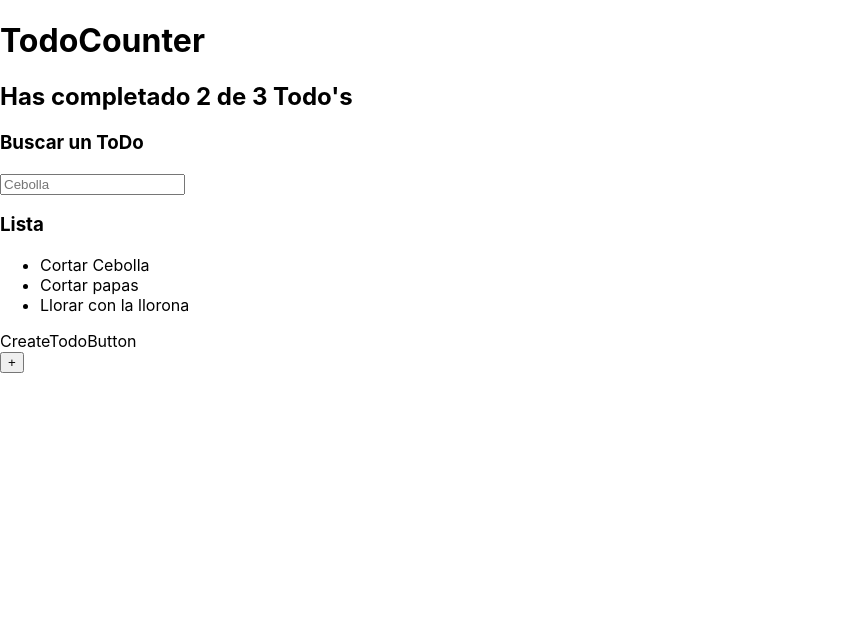
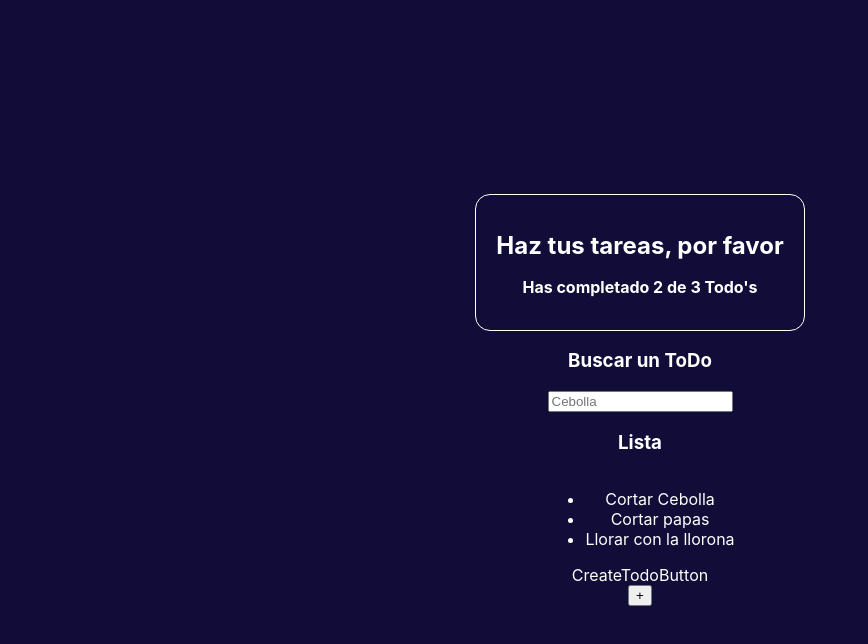
Before and after one commit to alessandrovaru/curso-intro-react, a React (Create React App) app: page / in a window 1280 px wide. Shown: the top 644 px of the page, without its empty margins (0-868 px from the left). Built offline with nearby package versions, Linux system fonts and the light colour scheme.

Commit message:
App and TodoCounter

```diff
--- a/src/App.css
+++ b/src/App.css
@@ -1,38 +1,10 @@
 .App {
   text-align: center;
-}
-
-.App-logo {
-  height: 40vmin;
-  pointer-events: none;
-}
-
-@media (prefers-reduced-motion: no-preference) {
-  .App-logo {
-    animation: App-logo-spin infinite 20s linear;
-  }
-}
-
-.App-header {
-  background-color: #282c34;
-  min-height: 100vh;
+  background-color: #110d38;
+  height: 100vh;
   display: flex;
+  justify-content: center;
+  align-items: center;
   flex-direction: column;
-  align-items: center;
-  justify-content: center;
-  font-size: calc(10px + 2vmin);
   color: white;
 }
-
-.App-link {
-  color: #61dafb;
-}
-
-@keyframes App-logo-spin {
-  from {
-    transform: rotate(0deg);
-  }
-  to {
-    transform: rotate(360deg);
-  }
-}
--- a/src/App.js
+++ b/src/App.js
@@ -1,4 +1,4 @@
-// import './App.css';
+import './App.css';
 import { TodoCounter } from "./components/TodoCounter";
 import { TodoSearch } from "./components/TodoSearch";
 import { TodoList } from "./components/TodoList";
@@ -13,7 +13,7 @@ const todos = [
 
 function App() {
   return (
-    <>
+    <div className="App">
       <TodoCounter />
       <TodoSearch />
       <TodoList>
@@ -23,7 +23,7 @@ function App() {
       </TodoList>
       <CreateTodoButton />
       <button>+</button>
-    </>
+    </div>
   );
 }
 
--- /dev/null
+++ b/src/components/TodoCounter.css
@@ -0,0 +1,11 @@
+.todoCounterContainer{
+  border: 1px solid white;
+  border-radius: 15px;
+  padding: 20px;
+}
+.todoTitle{
+  font-size: 24px;
+}
+.todoCounter{
+  font-size: 16px;
+}
--- a/src/components/TodoCounter.js
+++ b/src/components/TodoCounter.js
@@ -1,10 +1,11 @@
+import './TodoCounter.css';
 
 const TodoCounter = () => {
   return (
-    <>
-      <h1>TodoCounter</h1>
-      <h2>Has completado 2 de 3 Todo's</h2>
-    </>
+    <div className='todoCounterContainer'>
+      <h1 className='todoTitle'>Haz tus tareas, por favor</h1>
+      <h2 className='todoCounter'>Has completado 2 de 3 Todo's</h2>
+    </div>
   )
 }
 
```
Also changed, not shown: src/components/TodoSearch.css (added).
